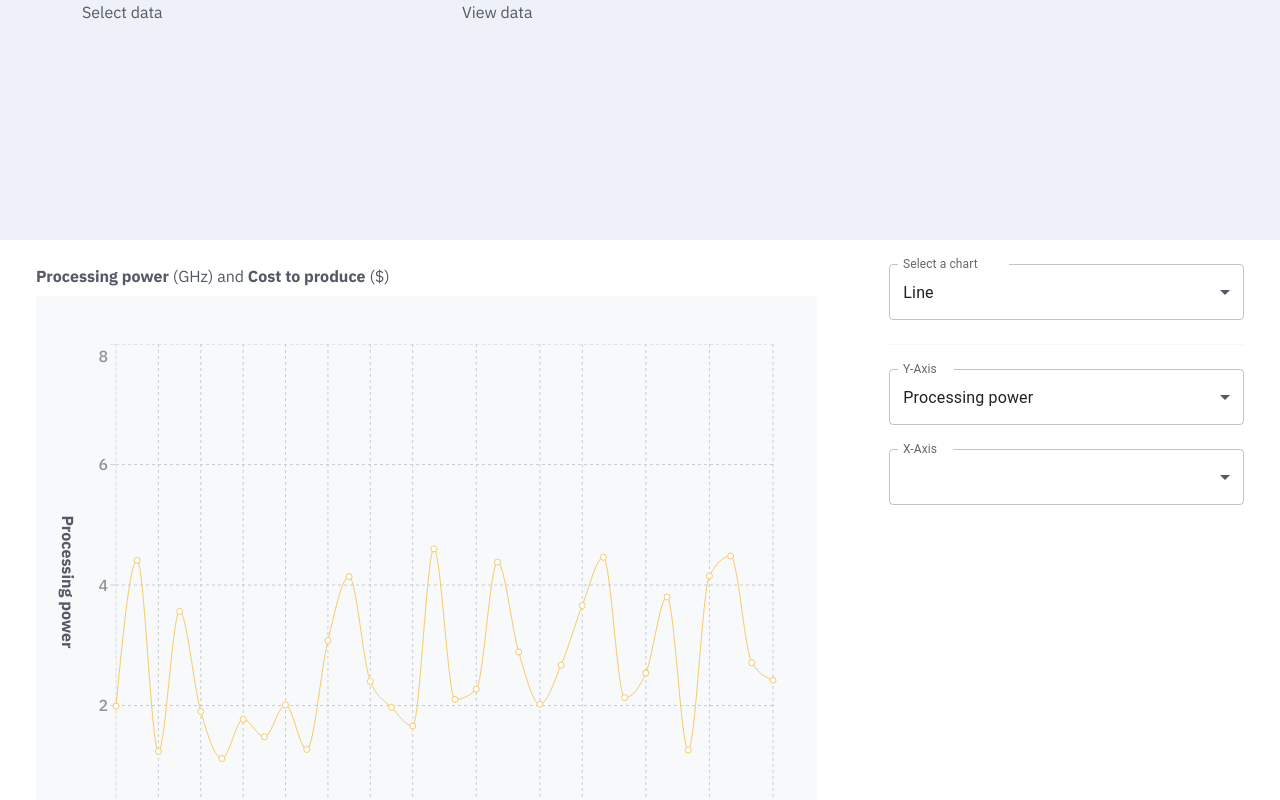
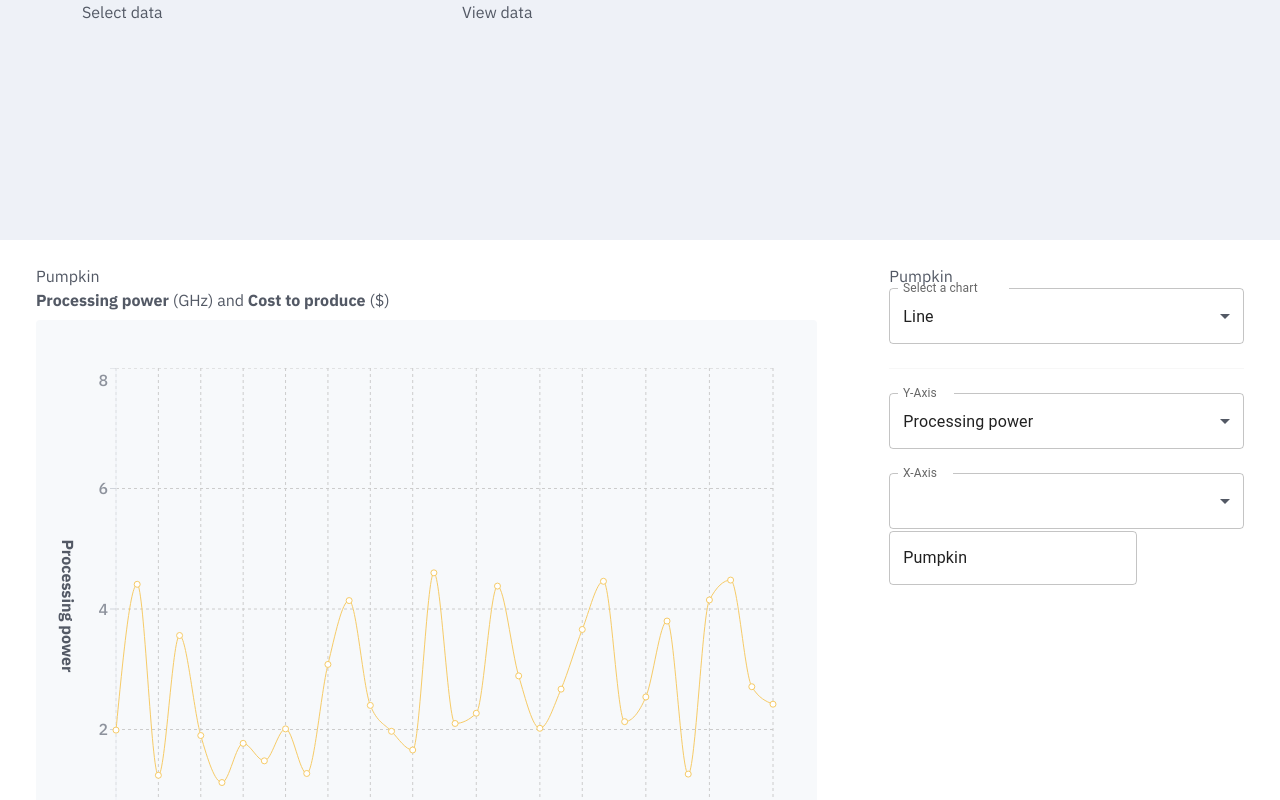
Before and after one commit to maccimac/demo-pdf-insight-builder, a React (Create React App) app: page / in a window 1280 px wide. Shown: the top 800 px of the page. Built offline with nearby package versions, Linux system fonts and the light colour scheme.

Commit message:
Init context use

```diff
--- /dev/null
+++ b/src/contexts/DataContext.tsx
@@ -0,0 +1,20 @@
+import { createContext, useContext, useState } from "react";
+
+const DataContext = createContext<any>(null);
+
+export function DataProvider({ children }: { children: React.ReactNode }) {
+  const [data, setData] = useState("initial");
+  const [myPetName, setMyPetName] = useState("Pumpkin");
+
+  return (
+    <DataContext.Provider value={{ data, setData, myPetName, setMyPetName }}>
+      {children}
+    </DataContext.Provider>
+  );
+}
+
+export function useData() {
+  const context = useContext(DataContext);
+  if (!context) throw new Error("useData must be used within a DataProvider");
+  return context;
+}
--- a/src/index.tsx
+++ b/src/index.tsx
@@ -4,13 +4,18 @@ import App from "./App";
 import { BrowserRouter } from "react-router-dom";
 import "./index.css";
 import "./config.js";
+import { DataProvider } from "./contexts/DataContext";
 
 const container = document.getElementById("root");
 if (!container) throw new Error("Root container not found");
 const root = ReactDOM.createRoot(container);
 
 root.render(
-  <BrowserRouter>
-    <App />
-  </BrowserRouter>
+  <React.StrictMode>
+    <BrowserRouter>
+      <DataProvider>
+        <App />
+      </DataProvider>
+    </BrowserRouter>
+  </React.StrictMode>
 );
--- a/src/modules/InsightDesigner.tsx
+++ b/src/modules/InsightDesigner.tsx
@@ -7,8 +7,9 @@ import {
   MenuItem,
   Divider,
 } from "@mui/material";
-import { SemiconductorProperty } from "@/types";
+import { SemiconductorProperty } from "../types/index";
 import { semiconductorProps } from "../utils/semiconductorProps";
+import { useData } from "../contexts/DataContext";
 
 interface InsightDesignerProps {
   //
@@ -18,16 +19,15 @@ const InsightDesigner: React.FC<InsightDesignerProps> = () => {
   const [chartType, set_chartType] = useState("line");
   const [xAxis, set_xAxis] = useState("cost_of_production");
   const [yAxis, set_yAxis] = useState("processing_power");
+  const { myPetName, setMyPetName } = useData();
 
   const scParams: Record<string, SemiconductorProperty> = semiconductorProps;
 
-  // const handleChange = (event: { preventDefault: () => void }) => {
-  //   event.preventDefault();
-  // };
 
   return (
     <div className="pdf-insight-designer p-4">
       <div className="select-a-chart">
+        {myPetName}
         <FormControl fullWidth>
           <InputLabel id="demo-simple-select-label">Select a chart</InputLabel>
           <Select
@@ -96,7 +96,12 @@ const InsightDesigner: React.FC<InsightDesignerProps> = () => {
         </FormControl>
       </div>
 
-      {/* <TextField /> */}
+      <TextField
+        value={myPetName}
+        onChange={(e) => {
+          setMyPetName(e.target.value);
+        }}
+      />
 
       {/* */}
     </div>
--- a/src/modules/InsightView.tsx
+++ b/src/modules/InsightView.tsx
@@ -19,7 +19,7 @@ import {
 import { semiconductorProps } from "../utils/semiconductorProps";
 import colors from "../utils/colors";
 import { dataset_canada_2023 } from "../mock-data/dataset_canada_2023";
-
+import { useData } from "../contexts/DataContext";
 // interface InsightViewProps {
 //   xKey: string;
 //   yKey: string;
@@ -29,6 +29,7 @@ import { dataset_canada_2023 } from "../mock-data/dataset_canada_2023";
 const InsightView: React.FC = () => {
   // const xKey = "cost_to_produce";
   // const yKey = "life_span_years";
+    const { myPetName,  } = useData();
 
   const yKey = "processing_power";
   const xKey = "cost_to_produce";
@@ -42,6 +43,7 @@ const InsightView: React.FC = () => {
 
   return (
     <div className="pdf-insight-view mt-4 pa-4 mx-4">
+      { myPetName}
       <div className="d-flex align-center">
         <div className="insight-title mb-2">
           <strong>{semiconductorProps[yKey].name}</strong>{" "}
--- a/tsconfig.json
+++ b/tsconfig.json
@@ -17,7 +17,7 @@
     "jsx": "react-jsx",
     "baseUrl": "src",
     "paths": {
-      "@/*": ["*"]
+      "@/*": ["*/"]
     }
   },
   "include": ["src"]
```
